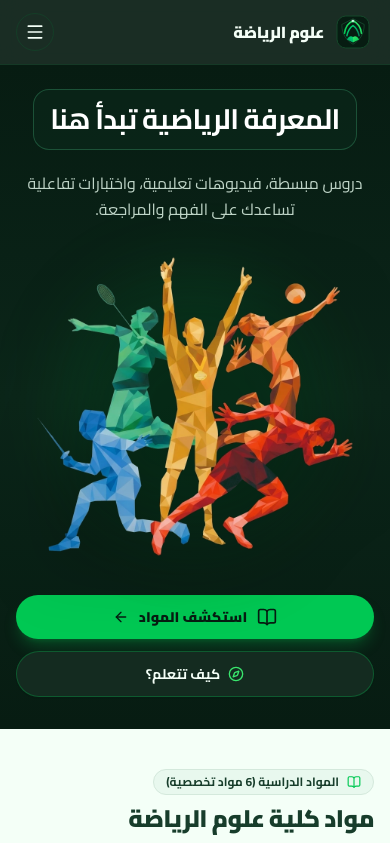
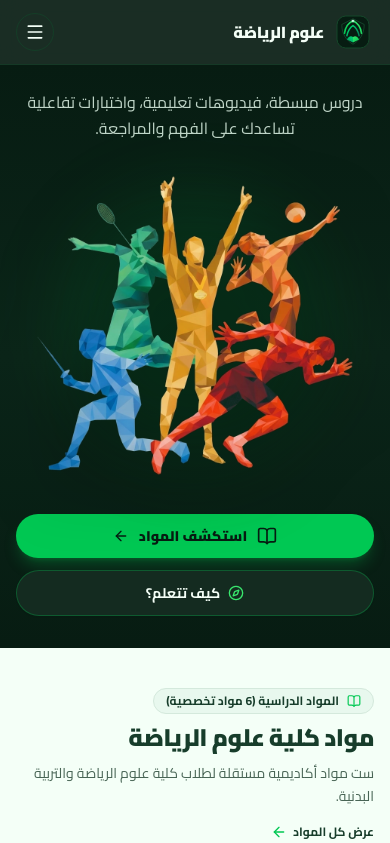
Before and after one commit to ashraf-abdelmawgoud/PE-Learning-Hub, a React (Vite) app: page / in a window 390 px wide. Shown: the top 843 px of the page. Built offline with nearby package versions, Linux system fonts and the light colour scheme.

Commit message:
feat(home): remove visible hero headline while preserving semantic accessibility

```diff
--- a/src/components/home/HeroSection.tsx
+++ b/src/components/home/HeroSection.tsx
@@ -36,26 +36,24 @@ export const HeroSection: React.FC = () => {
 
       <div className="max-w-7xl mx-auto px-4 sm:px-6 lg:px-8 relative z-10">
 
+        {/* Semantic Accessible Heading for Screen Readers (Visually Hidden) */}
+        <h1 className="sr-only">علوم الرياضة — منصة التعليم التفاعلي</h1>
+
         {/* Main Hero Container: Flex Column on Mobile (with reordered children), 12-col Grid on Desktop */}
         <div className="flex flex-col lg:grid lg:grid-cols-12 gap-5 sm:gap-6 lg:gap-14 items-center">
 
           {/* Typography & CTAs Container:
-              On Mobile: display: contents makes Headline, Description, and CTAs direct flex items
+              On Mobile: display: contents makes Description and CTAs direct flex items
               On Desktop: lg:flex lg:flex-col lg:col-span-7 creates the right-column layout in RTL */}
           <div className="contents lg:flex lg:flex-col lg:col-span-7 lg:space-y-6 text-center lg:text-right">
 
-            {/* 1. Main Headline (order-1 on mobile) - Refined Framed H1 (Cairo Bold 700, White) */}
-            <h1 className="order-1 self-center lg:self-start w-fit max-w-full inline-block px-4 py-2.5 sm:px-6 sm:py-3 lg:px-7 lg:py-3.5 rounded-2xl bg-[#0B271A]/70 border border-[#28714D]/60 text-[28px] sm:text-[36px] lg:text-[44px] font-bold tracking-tight text-white leading-snug sm:leading-tight">
-              المعرفة الرياضية تبدأ هنا
-            </h1>
-
-            {/* 2. Short Supporting Description (order-2 on mobile) */}
-            <p className="order-2 text-base sm:text-lg text-[#D4E9DC]/90 leading-relaxed max-w-2xl mx-auto lg:mx-0 font-normal">
+            {/* Supporting Description (order-1 on mobile) */}
+            <p className="order-1 text-base sm:text-lg text-[#D4E9DC]/90 leading-relaxed max-w-2xl mx-auto lg:mx-0 font-normal">
               دروس مبسطة، فيديوهات تعليمية، واختبارات تفاعلية تساعدك على الفهم والمراجعة.
             </p>
 
-            {/* 4 & 5. Action Buttons (order-4 on mobile: 4. Primary CTA, 5. Secondary CTA) */}
-            <div className="order-4 flex flex-col sm:flex-row items-center justify-center lg:justify-start gap-3 sm:gap-3.5 pt-1 sm:pt-2 w-full sm:w-auto">
+            {/* Action Buttons (order-3 on mobile: Primary CTA, Secondary CTA) */}
+            <div className="order-3 flex flex-col sm:flex-row items-center justify-center lg:justify-start gap-3 sm:gap-3.5 pt-1 sm:pt-2 w-full sm:w-auto">
               <button
                 type="button"
                 onClick={scrollToCourses}
@@ -78,8 +76,8 @@ export const HeroSection: React.FC = () => {
 
           </div>
 
-          {/* 3. Approved LowPolyAthletesGraphic (order-3 on mobile, between description and CTAs, stationary) */}
-          <div className="order-3 lg:order-none lg:col-span-5 flex justify-center w-full my-2 sm:my-3 lg:my-0">
+          {/* Approved LowPolyAthletesGraphic (order-2 on mobile, between description and CTAs, stationary) */}
+          <div className="order-2 lg:order-none lg:col-span-5 flex justify-center w-full my-2 sm:my-3 lg:my-0">
             <LowPolyAthletesGraphic />
           </div>
 
```
